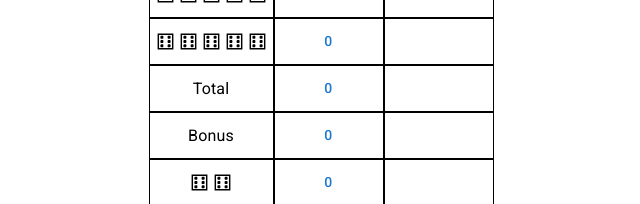
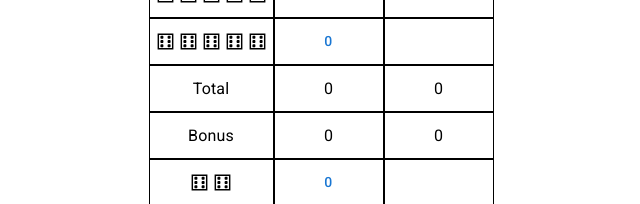
Before and after one commit to tuukkaviitanen/boatzy, a React (Vite) app in the folder client/: page / in a window 1280 px wide. Shown: the part 368-572 px from the top of the page, without its empty margins (319-959 px from the left). Built offline with nearby package versions, Linux system fonts and the light colour scheme.

Commit message:
Generated values like Total can no longer be selected

```diff
--- a/client/src/components/Board.jsx
+++ b/client/src/components/Board.jsx
@@ -38,6 +38,32 @@ function Board() {
     setUserValue(userIndex, rowIndex, value);
     nextRound();
   };
+
+  function renderValueOption(userIndex, rowIndex, selectable) {
+    const value = dices.reduce((sum, num) => sum + num, 0);
+    return selectable ? (
+      <Button onClick={() => onCellClicked(userIndex, rowIndex, value)}>
+        {value}
+      </Button>
+    ) : (
+      <>{value}</>
+    );
+  }
+
+  function renderValueCell(user, rowIndex, userIndex) {
+    const value = user.column[rowIndex].value;
+    const isRoundActive = turn === userIndex;
+    const isGenerated = rows[rowIndex].generated;
+
+    return (
+      <Cell key={user.id}>
+        {value ??
+          ((isGenerated && renderValueOption(userIndex, rowIndex, false)) ||
+            (isRoundActive && renderValueOption(userIndex, rowIndex, true)))}
+      </Cell>
+    );
+  }
+
   return (
     <Box sx={styles.container}>
       <table style={styles.table}>
@@ -54,24 +80,9 @@ function Board() {
                 <Cell>
                   <TextWithInlineDice>{row.title}</TextWithInlineDice>
                 </Cell>
-                {users.map((user, userIndex) => (
-                  <Cell key={user.id}>
-                    {user.column[rowIndex]?.value ??
-                      (turn === userIndex && (
-                        <Button
-                          onClick={() =>
-                            onCellClicked(
-                              userIndex,
-                              rowIndex,
-                              dices.reduce((sum, num) => sum + num, 0),
-                            )
-                          }
-                        >
-                          {dices.reduce((sum, num) => sum + num, 0)}
-                        </Button>
-                      ))}
-                  </Cell>
-                ))}
+                {users.map((user, userIndex) =>
+                  renderValueCell(user, rowIndex, userIndex),
+                )}
               </tr>
             );
           })}
--- a/client/src/models/Row.js
+++ b/client/src/models/Row.js
@@ -4,9 +4,13 @@ class Row {
    * @param {string} title
    * @param {string} name
    * @param {(dices: number[], column: number[]) => number} rule
+   * @param {boolean} generated
    */
-  constructor(title, name, rule) {
-    (this.title = title), (this.name = name), (this.rule = rule);
+  constructor(title, name, rule, generated = false) {
+    (this.title = title),
+      (this.name = name),
+      (this.rule = rule),
+      (this.generated = generated);
   }
 }
 
--- a/client/src/utils/rows.js
+++ b/client/src/utils/rows.js
@@ -7,8 +7,8 @@ const rows = [
   new Row('44444', 'Fours'),
   new Row('55555', 'Fives'),
   new Row('66666', 'Sixes'),
-  new Row('Total', 'Upper Section Total'),
-  new Row('Bonus', 'Bonus'),
+  new Row('Total', 'Upper Section Total', undefined, true),
+  new Row('Bonus', 'Bonus', undefined, true),
   new Row('66', 'One Pair'),
   new Row('55\t66', 'Two Pairs'),
   new Row('666', 'Three of a Kind'),
@@ -18,7 +18,7 @@ const rows = [
   new Row('55566', 'Full House'),
   new Row('00000', 'Chance'),
   new Row('Boatzy', 'Boatzy'),
-  new Row('Total', 'Full Total'),
+  new Row('Total', 'Full Total', undefined, true),
 ];
 
 export default rows;
```
